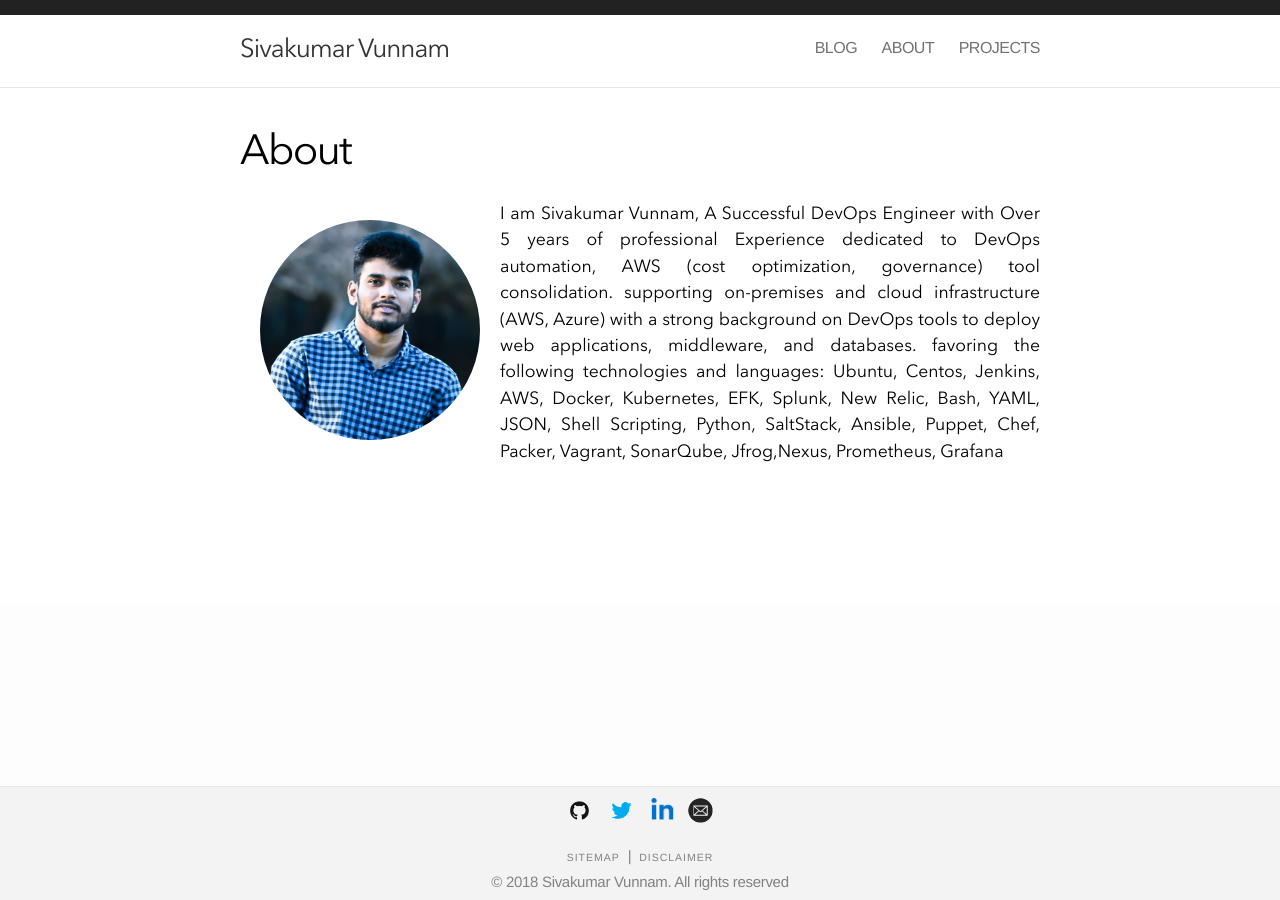
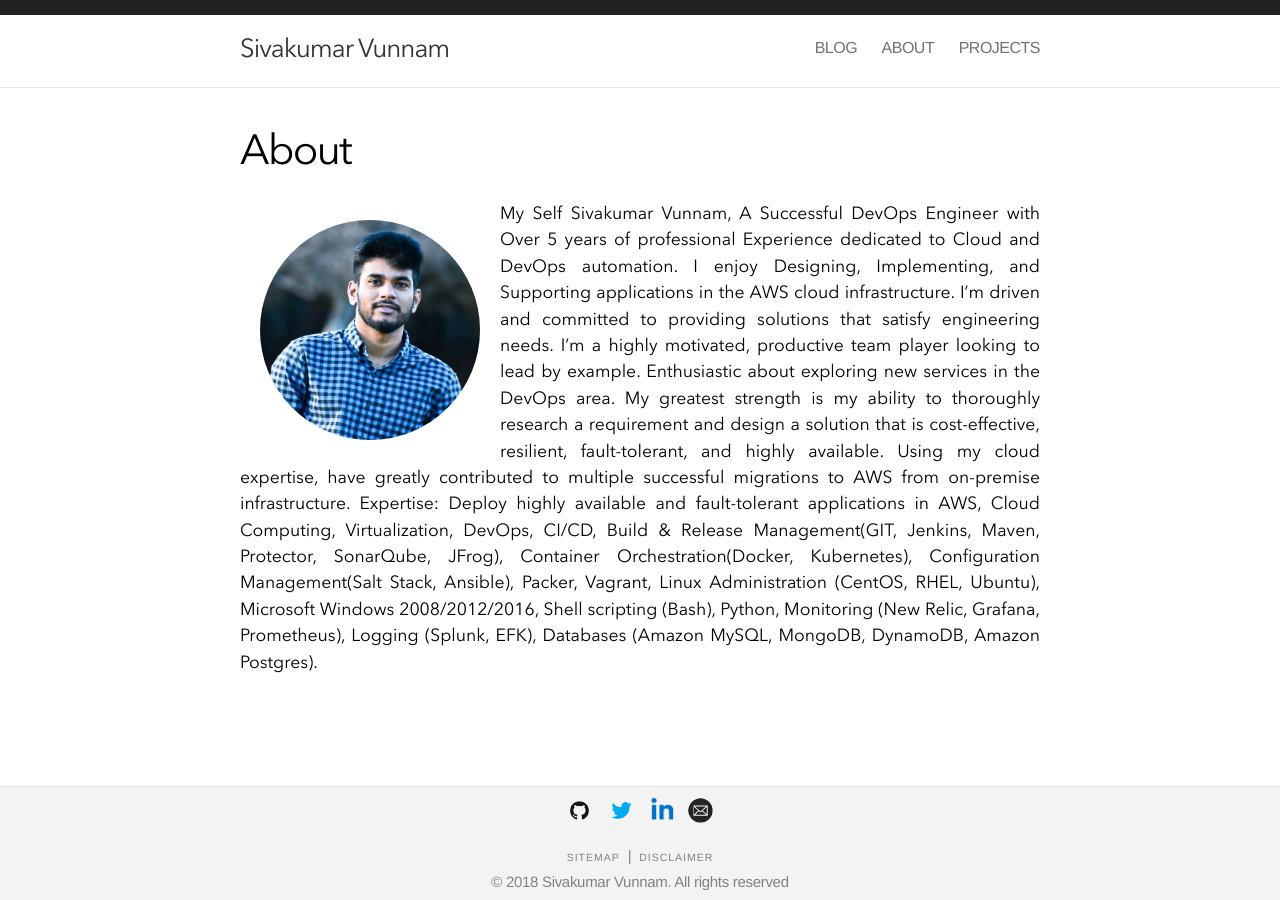
Before and after one commit to sivakumarvunnam/sivakumarvunnam.github.io, a Jekyll site: the page built from about.html, in a window 1280 px wide. Built offline with Jekyll 4.4.1, drawn with Linux system fonts in a browser that asks for light colours; nearby versions of some CDN libraries.

Commit message:
update about me

```diff
--- a/about.html
+++ b/about.html
@@ -9,7 +9,8 @@ title: About
   </header>
   <div id = "profile"></div>
   <p style="text-align:justify;">
-   I am Sivakumar Vunnam, A Successful DevOps Engineer with Over 5 years of professional Experience dedicated to DevOps automation, AWS (cost optimization, governance) tool consolidation. supporting on-premises and cloud infrastructure (AWS, Azure) with a strong background on DevOps tools to deploy web applications, middleware, and databases. favoring the following technologies and languages: Ubuntu, Centos, Jenkins, AWS, Docker, Kubernetes, EFK, Splunk, New Relic, Bash, YAML, JSON, Shell Scripting, Python, SaltStack, Ansible, Puppet, Chef, Packer, Vagrant, SonarQube, Jfrog,Nexus, Prometheus, Grafana
+   My Self Sivakumar Vunnam, A Successful DevOps Engineer with Over 5 years of professional Experience dedicated to Cloud and DevOps automation. I enjoy Designing, Implementing, and Supporting applications in the AWS cloud infrastructure. I’m driven and committed to providing solutions that satisfy engineering needs. I’m a highly motivated, productive team player looking to lead by example. Enthusiastic about exploring new services in the DevOps area. My greatest strength is my ability to thoroughly research a requirement and design a solution that is cost-effective, resilient, fault-tolerant, and highly available. Using my cloud expertise, have greatly contributed to multiple successful migrations to AWS from on-premise infrastructure.
+Expertise: Deploy highly available and fault-tolerant applications in AWS, Cloud Computing, Virtualization, DevOps, CI/CD, Build & Release Management(GIT, Jenkins, Maven, Protector, SonarQube, JFrog), Container Orchestration(Docker, Kubernetes), Configuration Management(Salt Stack, Ansible), Packer, Vagrant, Linux Administration (CentOS, RHEL, Ubuntu), Microsoft Windows 2008/2012/2016, Shell scripting (Bash), Python, Monitoring (New Relic, Grafana, Prometheus), Logging (Splunk, EFK), Databases (Amazon MySQL, MongoDB, DynamoDB, Amazon Postgres).
   </p>
 
 </div>
```
